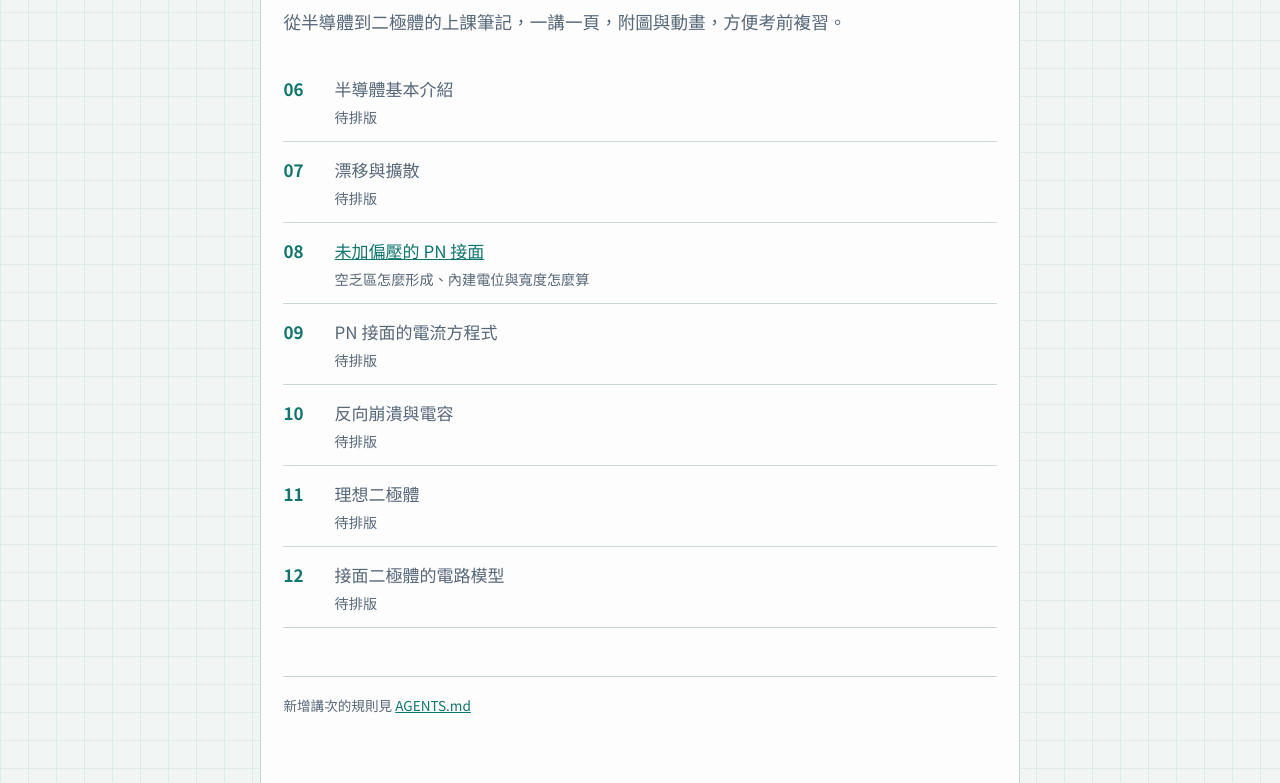
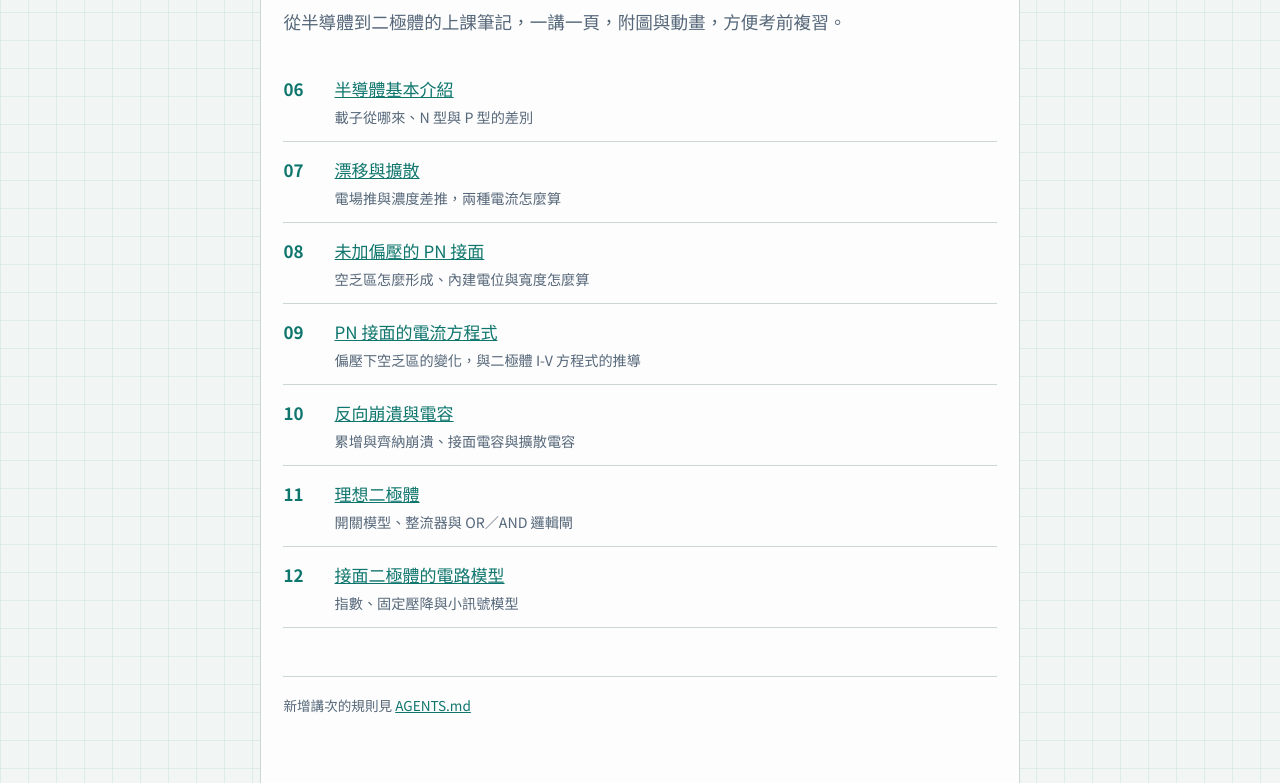
Before and after one commit to owo0518/Week9HW, a plain HTML site: page index.html in a window 1280 px wide. Shown: the part 72-855 px from the top of the page. Drawn offline with Linux system fonts and the light colour scheme.

Commit message:
Update index.html

```diff
--- a/index.html
+++ b/index.html
@@ -7,13 +7,13 @@
 <h1>電子學講義</h1>
 <p class="lead">從半導體到二極體的上課筆記，一講一頁，附圖與動畫，方便考前複習。</p>
 <ol class="lessons" style="list-style:none">
-<li><span class="n">06</span><span class="todo">半導體基本介紹</span><small>待排版</small></li>
-<li><span class="n">07</span><span class="todo">漂移與擴散</span><small>待排版</small></li>
+<li><span class="n">06</span><a href="lessons/06-semiconductor-basics.html">半導體基本介紹</a><small>載子從哪來、N 型與 P 型的差別</small></li>
+<li><span class="n">07</span><a href="lessons/07-drift-diffusion.html">漂移與擴散</a><small>電場推與濃度差推，兩種電流怎麼算</small></li>
 <li><span class="n">08</span><a href="lessons/08-pn-junction.html">未加偏壓的 PN 接面</a><small>空乏區怎麼形成、內建電位與寬度怎麼算</small></li>
-<li><span class="n">09</span><span class="todo">PN 接面的電流方程式</span><small>待排版</small></li>
-<li><span class="n">10</span><span class="todo">反向崩潰與電容</span><small>待排版</small></li>
-<li><span class="n">11</span><span class="todo">理想二極體</span><small>待排版</small></li>
-<li><span class="n">12</span><span class="todo">接面二極體的電路模型</span><small>待排版</small></li>
+<li><span class="n">09</span><a href="lessons/09-pn-junction-current.html">PN 接面的電流方程式</a><small>偏壓下空乏區的變化，與二極體 I-V 方程式的推導</small></li>
+<li><span class="n">10</span><a href="lessons/10-pn-breakdown-capacitance.html">反向崩潰與電容</a><small>累增與齊納崩潰、接面電容與擴散電容</small></li>
+<li><span class="n">11</span><a href="lessons/11-ideal-diode.html">理想二極體</a><small>開關模型、整流器與 OR／AND 邏輯閘</small></li>
+<li><span class="n">12</span><a href="lessons/12-junction-diode-models.html">接面二極體的電路模型</a><small>指數、固定壓降與小訊號模型</small></li>
 </ol>
 <footer>新增講次的規則見 <a href="AGENTS.md">AGENTS.md</a></footer>
 </main></body></html>
```
